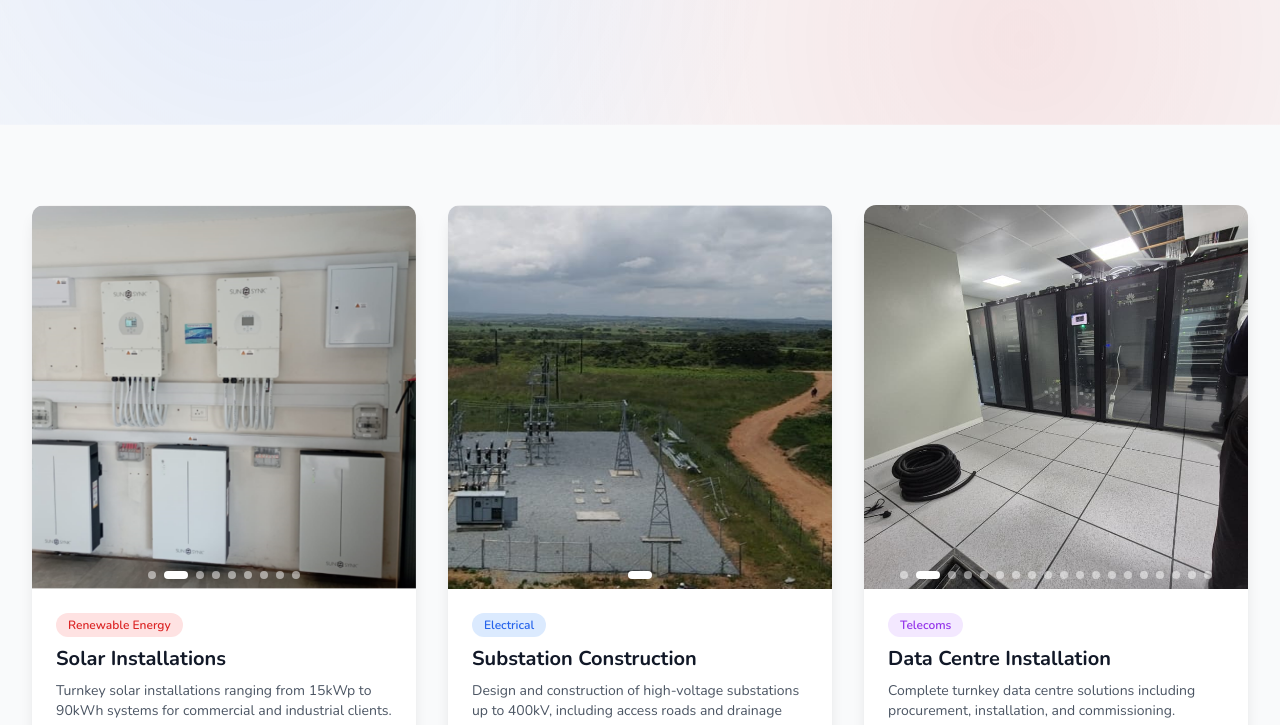
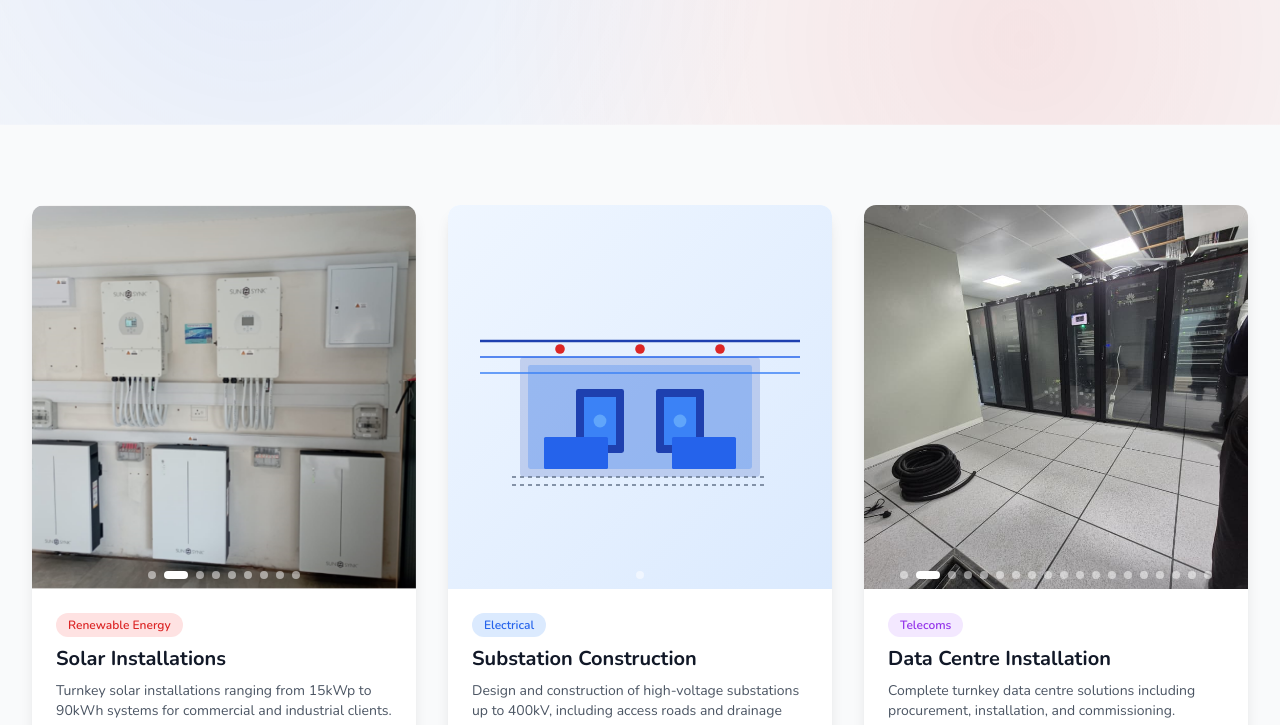
Before and after one commit to OmniPlatAI/omniplat-fortune-three-engineers-website, a plain HTML site: page projects.html in a window 1280 px wide. Shown: the part 303-1028 px from the top of the page. Drawn offline with nearby package versions, Linux system fonts and the light colour scheme.

Commit message:
generic substation

```diff
--- a/projects.html
+++ b/projects.html
@@ -164,10 +164,46 @@
 
                 <!-- Project 2 -->
                 <div class="bg-white rounded-xl overflow-hidden shadow-lg card-hover">
-                    <div class="image-carousel w-full h-80 md:h-96 relative">
-                        <img src="what_we_do/substation/sub2.png" alt="Substation"
-                            class="carousel-image active w-full h-full object-cover" data-carousel="substation"
-                            loading="lazy" width="400" height="384">
+                    <div
+                        class="image-carousel w-full h-80 md:h-96 relative bg-gradient-to-br from-blue-50 to-blue-100 flex items-center justify-center">
+                        <svg class="w-full h-full p-8" viewBox="0 0 400 300" fill="none"
+                            xmlns="http://www.w3.org/2000/svg">
+                            <!-- Substation Structure -->
+                            <rect x="50" y="100" width="300" height="150" rx="5" fill="#1E40AF" opacity="0.2" />
+                            <rect x="60" y="110" width="280" height="130" rx="3" fill="#3B82F6" opacity="0.3" />
+
+                            <!-- Power Lines -->
+                            <line x1="0" y1="80" x2="400" y2="80" stroke="#1E40AF" stroke-width="3"
+                                stroke-linecap="round" />
+                            <line x1="0" y1="100" x2="400" y2="100" stroke="#2563EB" stroke-width="2"
+                                stroke-linecap="round" />
+                            <line x1="0" y1="120" x2="400" y2="120" stroke="#3B82F6" stroke-width="2"
+                                stroke-linecap="round" />
+
+                            <!-- Transformers -->
+                            <rect x="120" y="140" width="60" height="80" rx="3" fill="#1E40AF" />
+                            <rect x="130" y="150" width="40" height="60" fill="#3B82F6" />
+                            <circle cx="150" cy="180" r="8" fill="#60A5FA" />
+
+                            <rect x="220" y="140" width="60" height="80" rx="3" fill="#1E40AF" />
+                            <rect x="230" y="150" width="40" height="60" fill="#3B82F6" />
+                            <circle cx="250" cy="180" r="8" fill="#60A5FA" />
+
+                            <!-- Control Panels -->
+                            <rect x="80" y="200" width="80" height="40" rx="2" fill="#2563EB" />
+                            <rect x="240" y="200" width="80" height="40" rx="2" fill="#2563EB" />
+
+                            <!-- Electrical Symbols -->
+                            <circle cx="100" cy="90" r="6" fill="#DC2626" />
+                            <circle cx="200" cy="90" r="6" fill="#DC2626" />
+                            <circle cx="300" cy="90" r="6" fill="#DC2626" />
+
+                            <!-- Safety Fence -->
+                            <line x1="40" y1="250" x2="360" y2="250" stroke="#64748B" stroke-width="2"
+                                stroke-dasharray="5,5" />
+                            <line x1="40" y1="260" x2="360" y2="260" stroke="#64748B" stroke-width="2"
+                                stroke-dasharray="5,5" />
+                        </svg>
                         <div class="carousel-indicators">
                             <span class="carousel-indicator active" data-carousel="substation" data-index="0"></span>
                         </div>
```
Also changed, not shown: index.html (+41 -2 lines).
